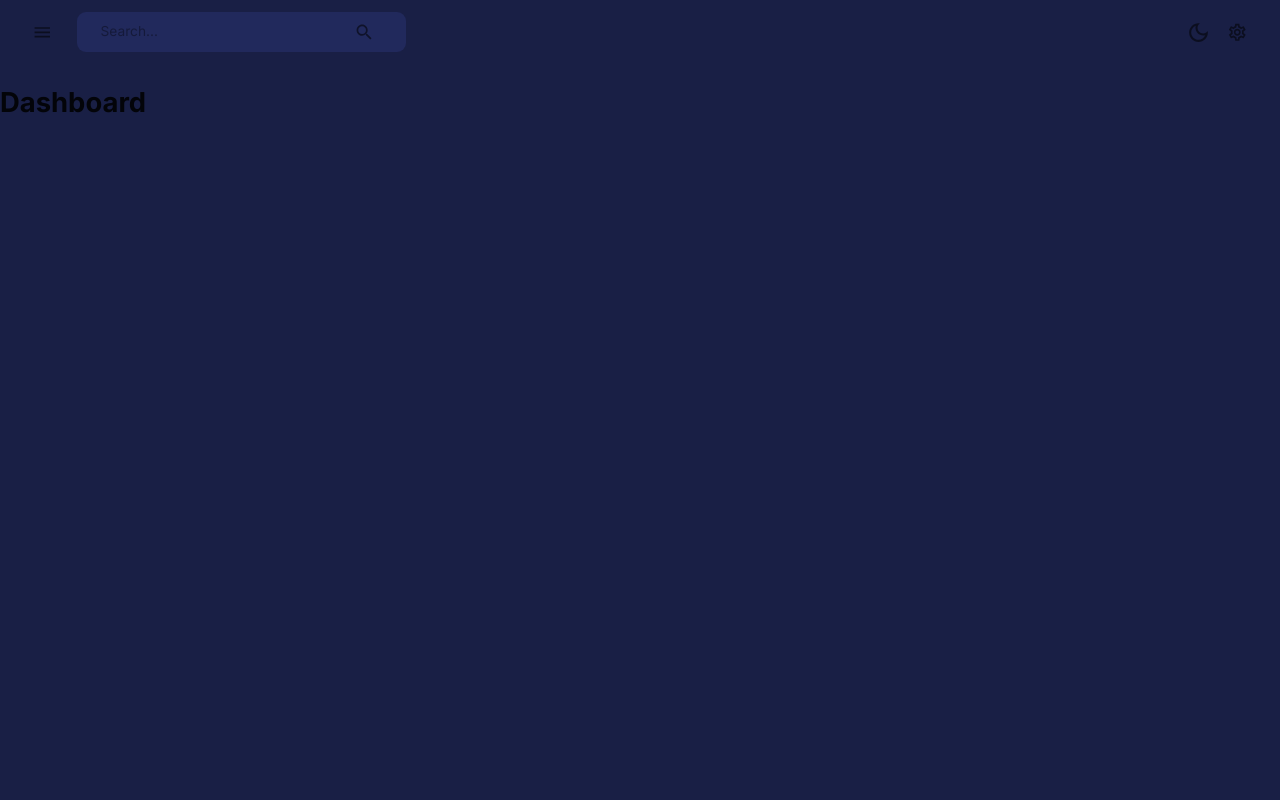
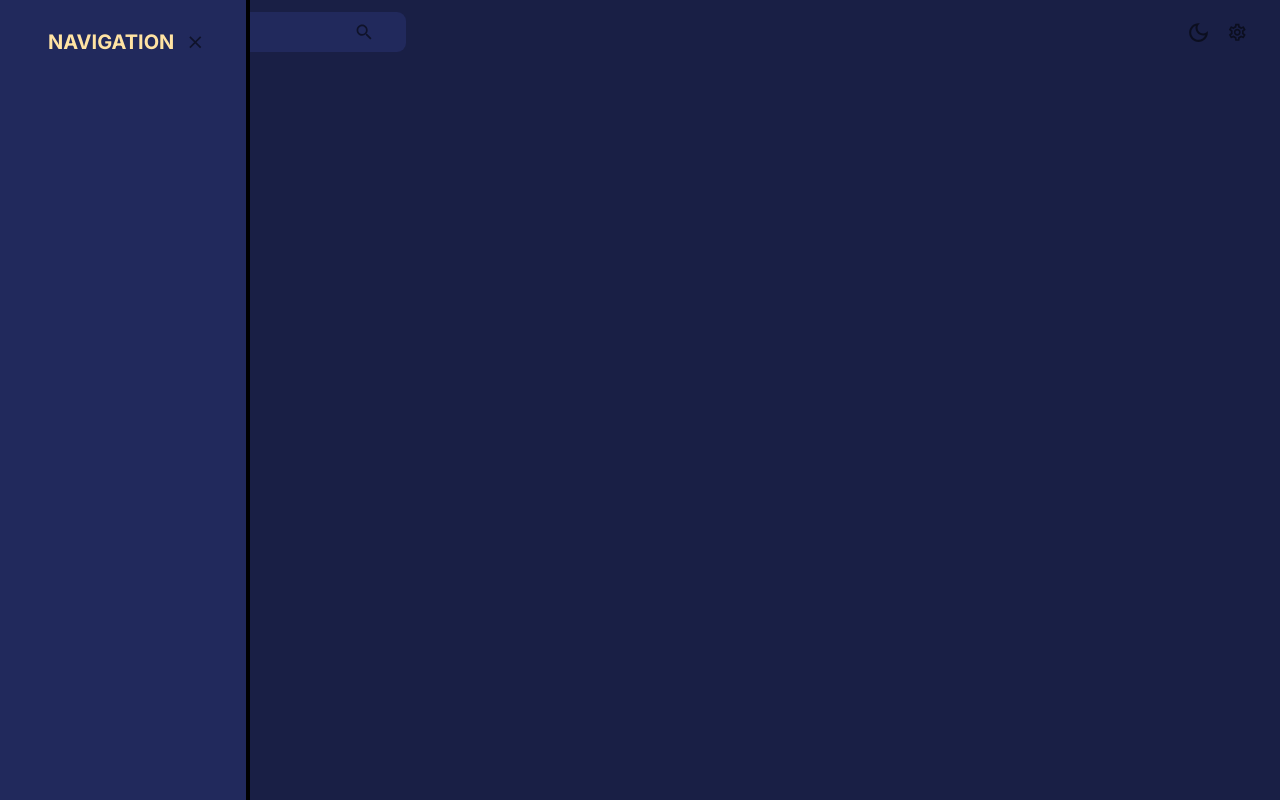
Before and after one commit to NoerGitKat/admin-dashboard-react-ts, a React (Vite) app in the folder client/: page /dashboard in a window 1280 px wide. Both pictures are taken after a click on the button 42 px from the left and 32 px from the top of the page. Built offline with nearby package versions, Linux system fonts and the light colour scheme.

Commit message:
added sidebar with toggle functionality

```diff
--- /dev/null
+++ b/client/src/components/Sidebar.tsx
@@ -0,0 +1,71 @@
+import { Close } from "@mui/icons-material";
+import {
+  Box,
+  Drawer,
+  IconButton,
+  List,
+  Typography,
+  useMediaQuery,
+  useTheme,
+} from "@mui/material";
+import { useDispatch } from "react-redux";
+import { useLocation, useNavigate } from "react-router-dom";
+import { useAppSelector } from "../hooks";
+import { toggleSidebar } from "../store/globalSlice";
+import NavBox from "./common/NavBox";
+
+function Sidebar({ width }: { width: string }) {
+  const theme = useTheme();
+  const dispatch = useDispatch();
+  const isDesktop = useMediaQuery(theme.breakpoints.up("sm"));
+  const isSidebarOpened = useAppSelector(
+    (state) => state.global.isSidebarOpened,
+  );
+
+  const { pathname } = useLocation();
+  const navigate = useNavigate();
+  return (
+    <Box component="nav">
+      {isSidebarOpened && (
+        <Drawer
+          open={isSidebarOpened}
+          onClose={() => dispatch(toggleSidebar())}
+          variant="persistent"
+          anchor="left"
+          sx={{
+            width,
+            "& .MuiDrawer-paper": {
+              color: theme.palette.secondary.main,
+              backgroundColor: theme.palette.background.alt,
+              boxSizing: "border-box",
+              borderWidth: isDesktop ? 0 : "0.125rem",
+              width,
+              borderRight: "0.25rem solid black",
+            },
+          }}
+        >
+          <Box width="100%">
+            <Box m="1.5rem 2rem 2rem 3rem">
+              <NavBox styles={{ color: theme.palette.secondary.main }}>
+                <Box display="flex" alignItems="center" gap="0.5rem">
+                  <Typography variant="h4" fontWeight="bold">
+                    NAVIGATION
+                  </Typography>
+                </Box>
+
+                <IconButton onClick={() => dispatch(toggleSidebar())}>
+                  <Close />
+                </IconButton>
+              </NavBox>
+            </Box>
+            <List>
+              { }
+            </List>
+          </Box>
+        </Drawer>
+      )}
+    </Box>
+  );
+}
+
+export default Sidebar;
--- /dev/null
+++ b/client/src/components/common/NavBox.tsx
@@ -0,0 +1,20 @@
+import { Box } from "@mui/material";
+import { CSSProperties, ReactNode } from "react";
+
+const navBoxStyles = {
+  display: "flex",
+  justifyContent: "space-between",
+  alignItems: "center",
+};
+
+function NavBox({
+  children,
+  styles,
+}: {
+  children: ReactNode;
+  styles?: CSSProperties;
+}) {
+  return <Box sx={{ ...navBoxStyles, ...styles }}>{children}</Box>;
+}
+
+export default NavBox;
--- a/client/src/components/common/Navbar.tsx
+++ b/client/src/components/common/Navbar.tsx
@@ -6,7 +6,6 @@ import {
 } from "@mui/icons-material";
 import {
   AppBar,
-  Box,
   IconButton,
   InputBase,
   Toolbar,
@@ -14,10 +13,10 @@ import {
 } from "@mui/material";
 import { GridMenuIcon } from "@mui/x-data-grid";
 import { useDispatch } from "react-redux";
-import { useSidebar } from "../../hooks";
-import { setTheme } from "../../store/globalSlice";
+import { setTheme, toggleSidebar } from "../../store/globalSlice";
 import { TTheme } from "../../types";
 import { ETheme } from "../../types/enums";
+import NavBox from "./NavBox";
 
 const navbarStyles = {
   position: "static",
@@ -29,14 +28,7 @@ const toolbarStyles = {
   justifyContent: "space-between",
 };
 
-const navBoxStyles = {
-  display: "flex",
-  justifyContent: "space-between",
-  alignItems: "center",
-};
-
 function Navbar() {
-  const { isOpened, toggleSidebar } = useSidebar();
   const dispatch = useDispatch();
   const theme = useTheme<TTheme>();
 
@@ -44,13 +36,12 @@ function Navbar() {
     <AppBar sx={navbarStyles}>
       <Toolbar sx={toolbarStyles}>
         {/* LEFT SIDE */}
-        <Box sx={navBoxStyles}>
-          <IconButton onClick={toggleSidebar}>
+        <NavBox>
+          <IconButton onClick={() => dispatch(toggleSidebar())}>
             <GridMenuIcon />
           </IconButton>
-          <Box
-            sx={{
-              ...navBoxStyles,
+          <NavBox
+            styles={{
               backgroundColor: theme.palette.background.alt,
               borderRadius: "9px",
               gap: "3rem",
@@ -62,10 +53,10 @@ function Navbar() {
             <IconButton>
               <Search />
             </IconButton>
-          </Box>
-        </Box>
+          </NavBox>
+        </NavBox>
         {/* RIGHT SIDE */}
-        <Box sx={navBoxStyles}>
+        <NavBox>
           <IconButton onClick={() => dispatch(setTheme())}>
             {theme.palette.theme === ETheme.Dark ? (
               <DarkModeOutlined sx={{ fontSize: "25px" }} />
@@ -76,7 +67,7 @@ function Navbar() {
           <IconButton>
             <SettingsOutlined />
           </IconButton>
-        </Box>
+        </NavBox>
       </Toolbar>
     </AppBar>
   );
--- a/client/src/components/layout/Layout.tsx
+++ b/client/src/components/layout/Layout.tsx
@@ -1,10 +1,12 @@
 import { Box } from "@mui/material";
 import { Outlet } from "react-router-dom";
 import Navbar from "../common/Navbar";
+import Sidebar from "../Sidebar";
 
 function Layout() {
   return (
     <Box width="100%" height="100%">
+      <Sidebar width="15.625rem" />
       <Box>
         <Navbar />
         <Outlet />
--- a/client/src/hooks/index.ts
+++ b/client/src/hooks/index.ts
@@ -1,2 +1 @@
 export { useAppDispatch, useAppSelector } from "./redux";
-export { default as useSidebar } from "./useSidebar";
--- a/client/src/hooks/useSidebar.ts
+++ /dev/null
@@ -1,13 +0,0 @@
-import { useCallback, useState } from "react";
-
-const useSidebar = () => {
-  const [isOpened, setIsOpened] = useState(false);
-
-  const toggleSidebar = useCallback(() => {
-    setIsOpened((prevState) => !prevState);
-  }, [isOpened]);
-
-  return { isOpened, toggleSidebar };
-};
-
-export default useSidebar;
--- a/client/src/store/globalSlice.ts
+++ b/client/src/store/globalSlice.ts
@@ -4,6 +4,7 @@ import { ETheme } from "../types/enums";
 
 const initialState: TGlobalState = {
   theme: ETheme.Dark,
+  isSidebarOpened: false,
 };
 
 const globalSlice = createSlice({
@@ -13,9 +14,12 @@ const globalSlice = createSlice({
     setTheme: (state) => {
       state.theme = state.theme === ETheme.Light ? ETheme.Dark : ETheme.Light;
     },
+    toggleSidebar: (state) => {
+      state.isSidebarOpened = !state.isSidebarOpened;
+    },
   },
 });
 
-export const { setTheme } = globalSlice.actions;
+export const { setTheme, toggleSidebar } = globalSlice.actions;
 
 export default globalSlice.reducer;
--- a/client/src/types/index.ts
+++ b/client/src/types/index.ts
@@ -84,4 +84,5 @@ export type TTheme = {
 
 export type TGlobalState = {
   theme: ETheme;
+  isSidebarOpened: boolean;
 };
```
